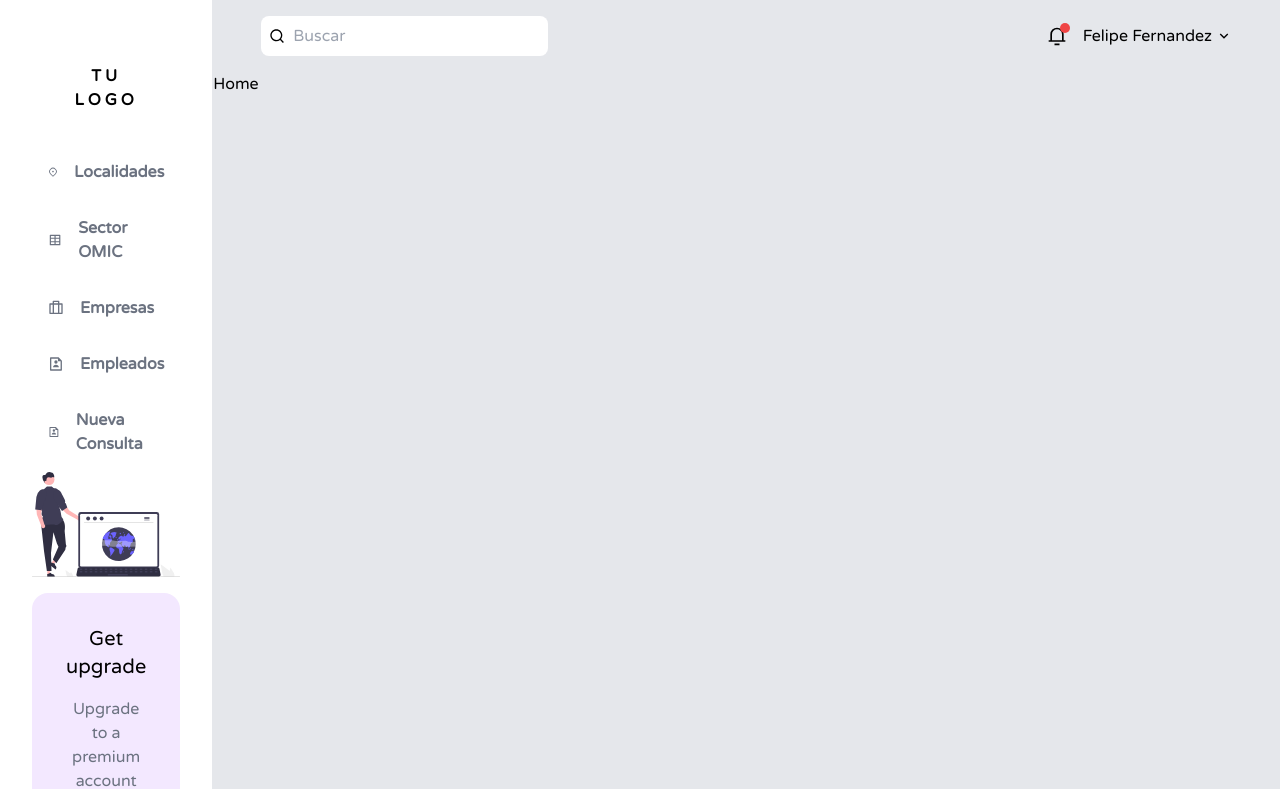
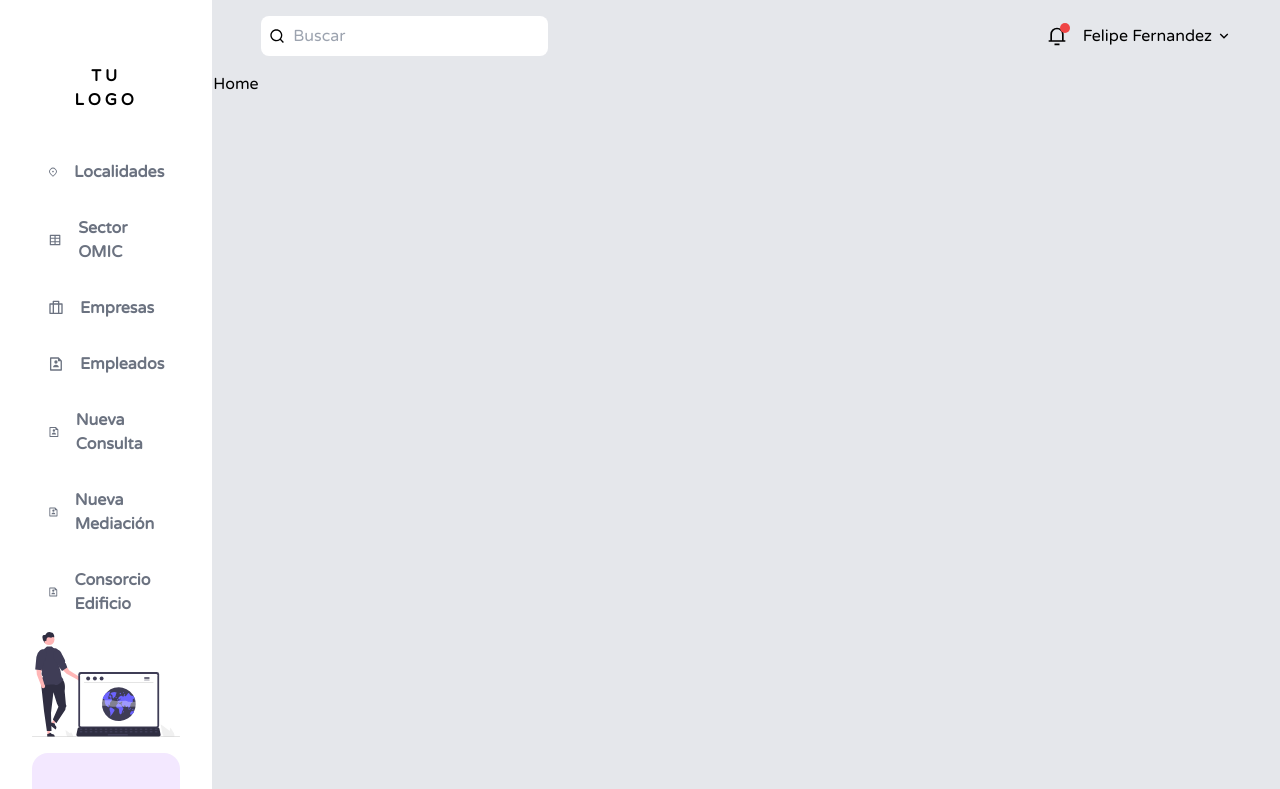
Before and after one commit to FelipeFern/ProyectoFInalNextJs, a Next.js app: page / in a window 1280 px wide. Shown: the top 789 px of the page. Built offline with nearby package versions, Linux system fonts and the light colour scheme; no server answers.

Commit message:
Sidebar with new links

```diff
--- a/src/components/Sidebar/Sidebar.js
+++ b/src/components/Sidebar/Sidebar.js
@@ -77,6 +77,22 @@ export default function Sidebar() {
 									<RiFileUserLine /> Nueva Consulta
 								</Link>
 							</li>
+							<li>
+								<Link
+									href='/mediacion'
+									className='flex items-center gap-4  hover:bg-purple-500 p-4 text-gray-500 hover:text-white rounded-lg transition-colors font-semibold'
+								>
+									<RiFileUserLine /> Nueva Mediación
+								</Link>
+							</li>
+							<li>
+								<Link
+									href='/consorcioEdificio'
+									className='flex items-center gap-4  hover:bg-purple-500 p-4 text-gray-500 hover:text-white rounded-lg transition-colors font-semibold'
+								>
+									<RiFileUserLine /> Consorcio Edificio
+								</Link>
+							</li>
 						</ul>
 					</nav>
 					{/* Images and logoout */}
```
